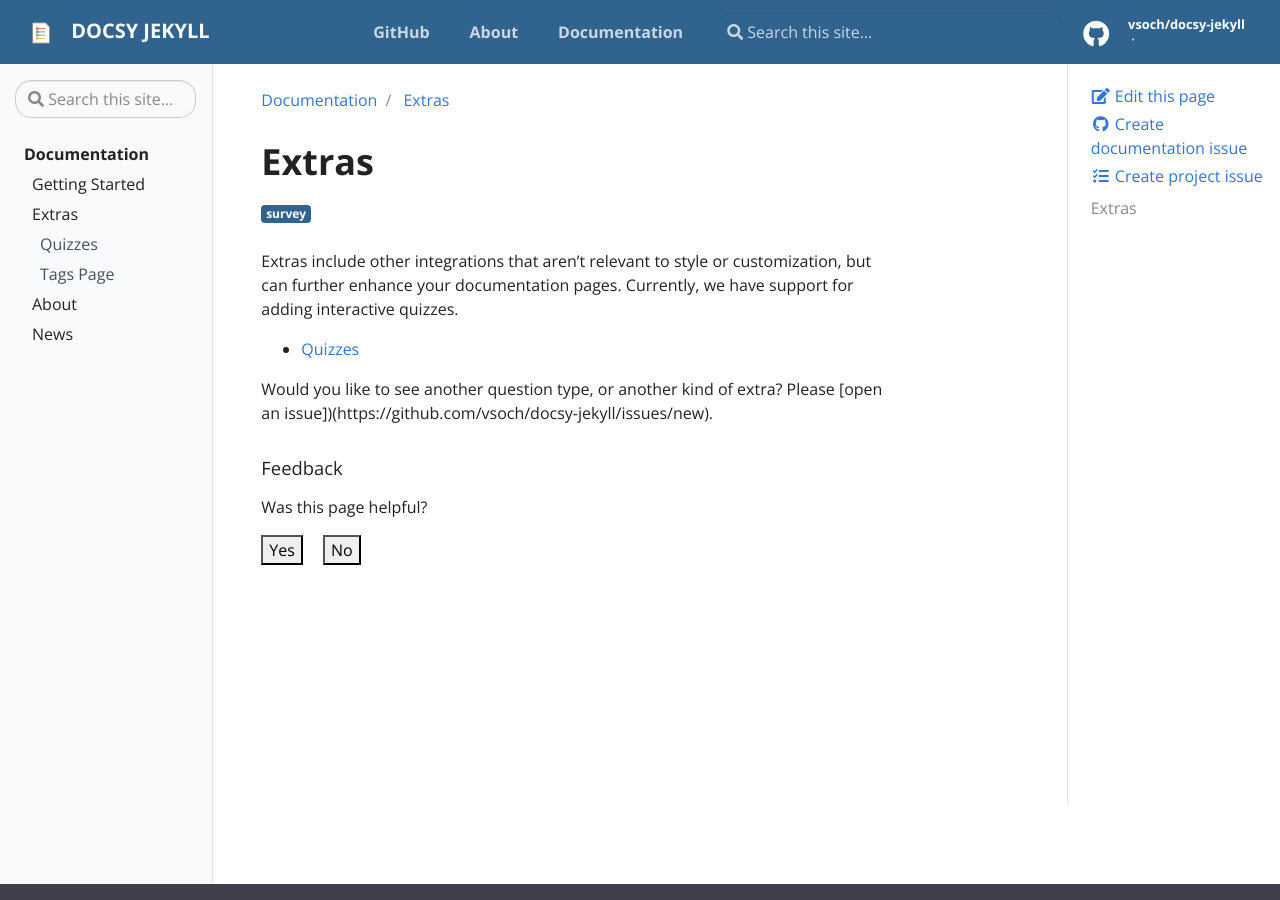
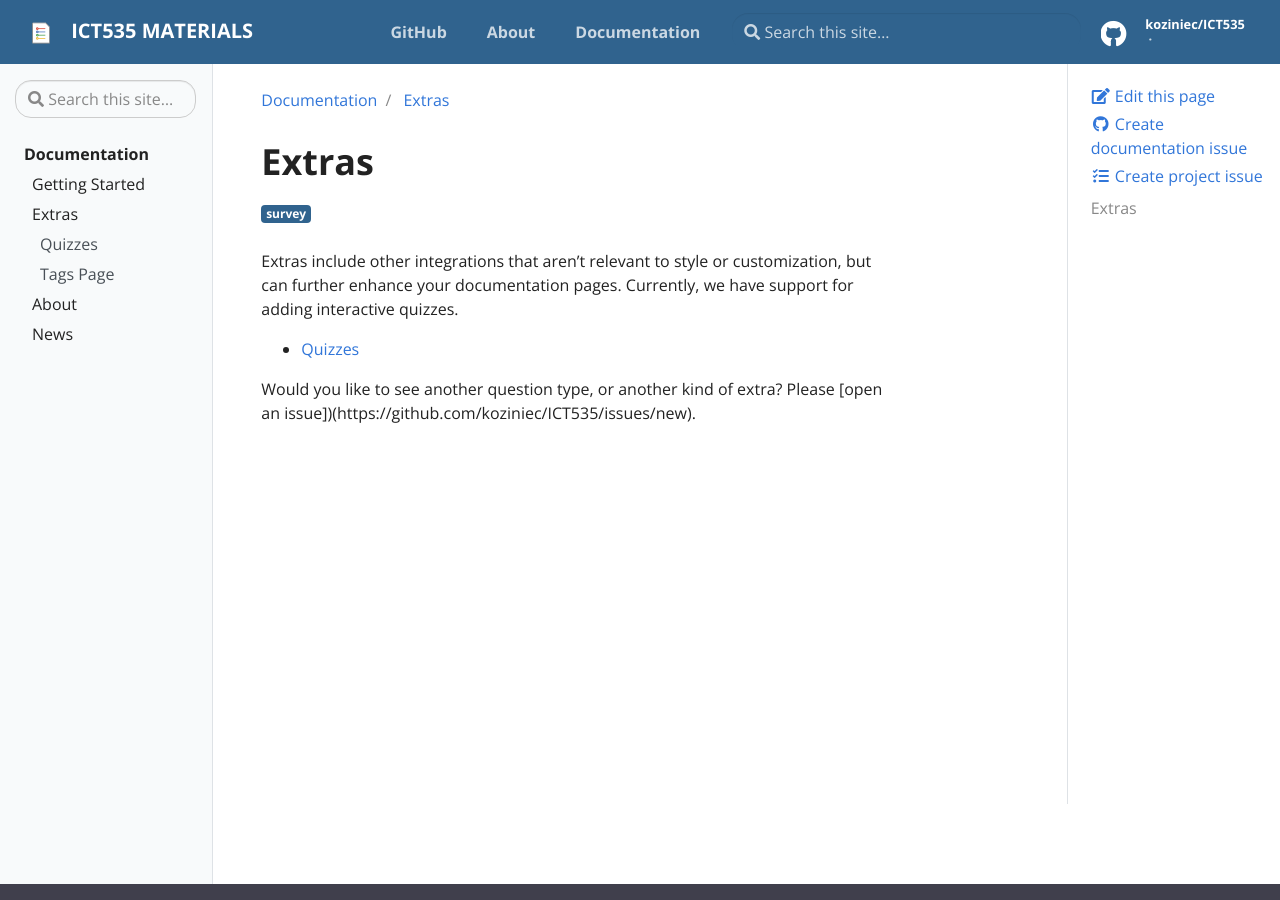
Before and after one commit to koziniec/ICT535, a Jekyll site: the page built from _docs/extras/index.md, in a window 1280 px wide and 900 px high. Built offline with Jekyll 4.4.1, drawn with Linux system fonts in a browser that asks for light colours; some of the changed text lies outside the part shown.

Commit message:
Update _config.yml

```diff
--- a/_config.yml
+++ b/_config.yml
@@ -1,3 +1,4 @@
+encoding: utf-8
 # Welcome to Jekyll!
 #
 # This config file is meant for settings that affect your whole blog, values
@@ -14,32 +15,32 @@
 # You can create any custom variable you would like, and they will be accessible
 # in the templates via {{ site.myvariable }}.
 
-title: Docsy Jekyll
-email: your-email@domain.com
-author: Dinosaur Avocado
+title: ICT535 Materials
+email: t{dot}koziniec(at)murdoch[dot]edu{au}
+author: Terry Koziniec
 description: > # this means to ignore newlines until "baseurl:"
   Write an awesome description for your new site here. You can edit this
   line in _config.yml. It will appear in your document head meta (for
   Google search results) and in your feed.xml site description.
 
 # DO NOT CHANGE THE LINE OF THIS FILE without editing .circleci/circle_urls.sh
-baseurl: "/docsy-jekyll" # the subpath of your site, e.g. /blog
+baseurl: "/ICT535" # the subpath of your site, e.g. /blog
 
 # This is mostly for testing
-url: "https://vsoch.github.io" # the base hostname & protocol for your site
+url: "https://koziniec.github.io" # the base hostname & protocol for your site
 
 # Social (First three Required)
-repo: "https://github.com/vsoch/docsy-jekyll"
-github_user: "vsoch"
-github_repo: "docsy-jekyll"
+repo: "https://github.com/koziniec/ICT535"
+github_user: "koziniec"
+github_repo: "ICT535"
 
 # Optional
-twitter: vsoch
-linkedin: vsochat
-dockerhub: vanessa
+#twitter: vsoch
+#linkedin: vsochat
+#dockerhub: vanessa
 
 # Should there be feedback buttons at the bottom of pages?
-feedback: true
+#feedback: true
 
 # Link to a privacy policy in footer, uncomment and define if wanted
 # privacy: https://domain.com/privacy
```
